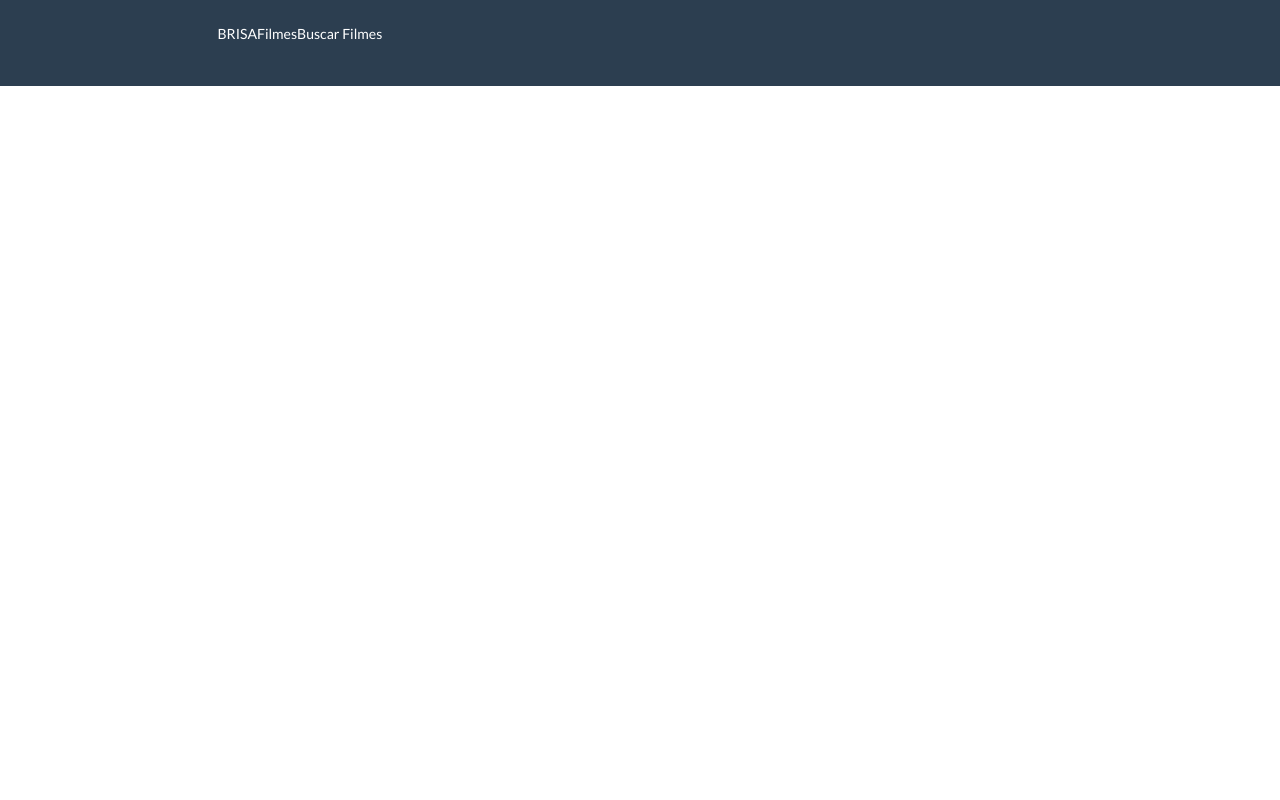
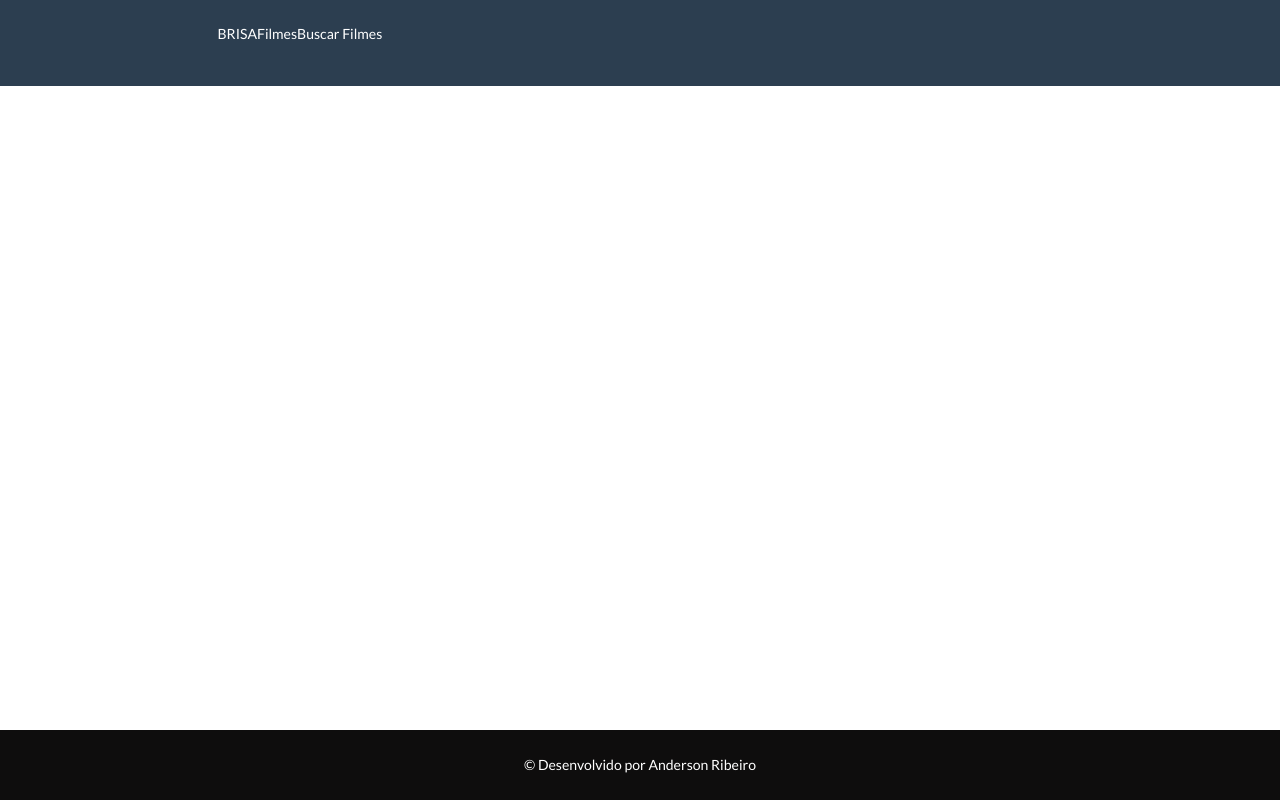
Before and after one commit to andersonribeirosi/show-moviesdb-app, a React (Create React App) app: page / in a window 1280 px wide. Built offline with nearby package versions, Linux system fonts and the light colour scheme.

Commit message:
Footer implemented

```diff
--- a/src/App.css
+++ b/src/App.css
@@ -1,3 +1,19 @@
 nav {
   background-color: #222;
 }
+
+#footer {
+  background: rgb(14, 13, 13);
+  width: 100%;
+  height: 70px;
+  line-height: 70px;
+  color: #444;
+  position: fixed;
+  bottom: 0;
+}
+
+#footer p {
+  margin: 0px;
+  text-align: center;
+  color: white;
+}
--- a/src/components/App.js
+++ b/src/components/App.js
@@ -1,6 +1,7 @@
 import React, { Component } from 'react';
 import '../App.css';
 import Navbar from '../components/Navbar'
+import Footer from '../components/Footer'
 
 class App extends Component {
 
@@ -8,6 +9,7 @@ class App extends Component {
     return (
       <div className="App">
         <Navbar />
+        <Footer />
       </div>
     );
   }
--- /dev/null
+++ b/src/components/Footer.js
@@ -0,0 +1,18 @@
+import React, { Component } from 'react';
+
+class Footer extends Component {
+
+  render() {
+    return (
+      <footer className="footer" id="footer">
+        <div className="center">
+          <p>
+            &copy; Desenvolvido por Anderson Ribeiro
+            </p>
+        </div>
+      </footer>
+    )
+  }
+}
+
+export default Footer;
--- a/src/components/Navbar.js
+++ b/src/components/Navbar.js
@@ -20,7 +20,4 @@ const Navbar = () => {
   )
 }
 
-
-
-
 export default Navbar
```
